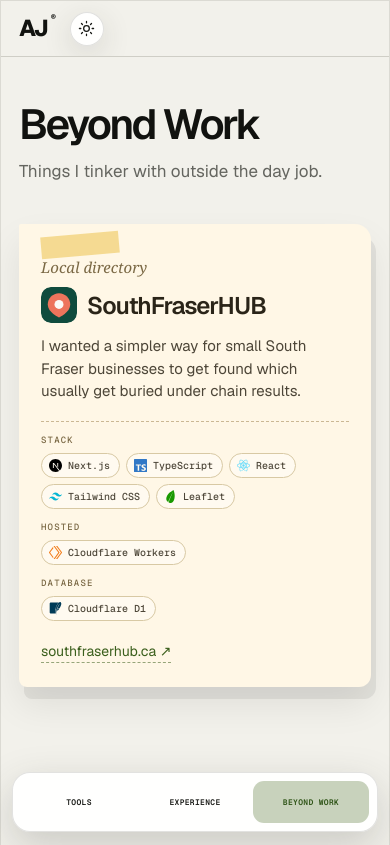
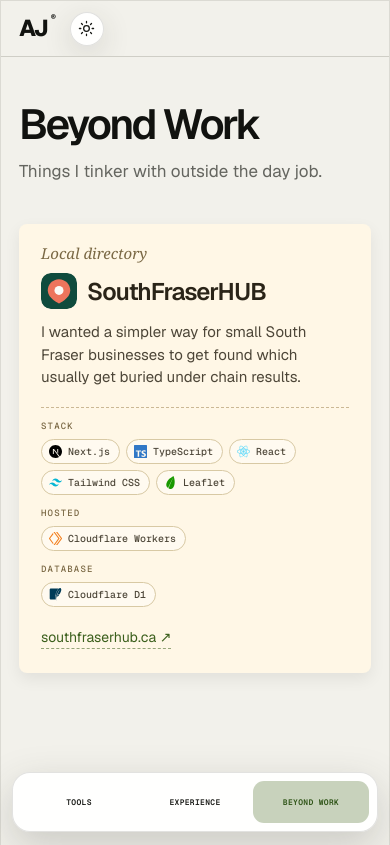
Before and after one commit to ajadversalo/ajshub, a Next.js app: page /beyond-work in a window 390 px wide. Built offline with nearby package versions, Linux system fonts and the light colour scheme.

Commit message:
Refactor beyond-card styles for improved layout and hover effects. Adjust padding, border-radius, and box-shadow for enhanced visual consistency across themes.

```diff
--- a/app/globals.css
+++ b/app/globals.css
@@ -133,10 +133,9 @@
 .beyond-intro h1 { margin: 0 0 14px; font-size: clamp(42px, 7vw, 76px); line-height: .95; letter-spacing: -.06em; font-weight: 550; }
 .beyond-intro p { margin: 0; max-width: 34ch; color: var(--muted); font-size: 17px; line-height: 1.5; }
 .beyond-board { display: grid; grid-template-columns: repeat(auto-fill, minmax(280px, 360px)); gap: 42px 36px; align-items: start; }
-.beyond-card { display: grid; grid-template-columns: minmax(0, 1fr); gap: 12px; min-width: 0; width: 100%; max-width: 100%; min-height: 240px; padding: 36px 22px 24px; overflow: hidden; background: #fff7e6; color: #2a2418; border-radius: 2px 16px 12px 8px; box-shadow: 5px 12px 0 #11120f12, 0 18px 36px #11120f14; transform: rotate(-1.6deg); position: relative; transition: transform .28s ease, box-shadow .28s ease; }
+.beyond-card { display: grid; grid-template-columns: minmax(0, 1fr); gap: 12px; min-width: 0; width: 100%; max-width: 100%; min-height: 240px; padding: 22px 22px 24px; overflow: hidden; background: #fff7e6; color: #2a2418; border-radius: 8px; box-shadow: 0 6px 16px #11120f12; position: relative; transition: transform .28s ease, box-shadow .28s ease; }
 .beyond-card > * { min-width: 0; max-width: 100%; }
-.beyond-card:before { content: ""; position: absolute; top: 10px; left: 22px; width: 78px; height: 22px; background: #efc85a99; transform: rotate(-5deg); pointer-events: none; }
-.beyond-card:hover, .beyond-card:focus-visible { transform: rotate(.5deg) translateY(-6px); box-shadow: 7px 18px 0 #11120f10, 0 24px 48px #11120f18; }
+.beyond-card:hover, .beyond-card:focus-visible { transform: translateY(-3px); box-shadow: 0 10px 22px #11120f16; }
 .beyond-card:focus-visible { outline: 2px solid #4b741f; outline-offset: 8px; }
 .beyond-card-kind { color: #7a6844; font: italic 15px/1 Georgia, serif; }
 .beyond-card h2 { display: flex; align-items: center; gap: 10px; margin: 0; font-size: clamp(24px, 2.6vw, 32px); line-height: 1.05; letter-spacing: -.04em; font-weight: 600; }
@@ -151,8 +150,8 @@
 .beyond-facts li { display: inline-flex; align-items: center; gap: 6px; max-width: 100%; padding: 5px 9px 5px 7px; border: 1px solid #d8c9a4; border-radius: 100px; background: #fffaf0; color: #4d4638; font: 500 10px var(--font-mono), monospace; overflow-wrap: anywhere; }
 .beyond-facts li img { width: 13px; height: 13px; object-fit: contain; flex: 0 0 auto; }
 .beyond-facts li img.tech-icon-light { filter: none; }
-:root[data-theme="dark"] .beyond-card { background: #1c1b16; color: #f3efe4; box-shadow: 0 16px 40px #0007; }
-:root[data-theme="dark"] .beyond-card:before { background: #c9a22766; }
+:root[data-theme="dark"] .beyond-card { background: #1c1b16; color: #f3efe4; box-shadow: 0 6px 16px #0005; }
+:root[data-theme="dark"] .beyond-card:hover, :root[data-theme="dark"] .beyond-card:focus-visible { box-shadow: 0 10px 22px #0006; }
 :root[data-theme="dark"] .beyond-card-kind { color: #c4b48a; }
 :root[data-theme="dark"] .beyond-card p { color: #c5bfb0; }
 :root[data-theme="dark"] .beyond-card-link { color: #b8ea74; border-bottom-color: #b8ea7488; }
@@ -213,8 +212,8 @@
 .product-record:hover { border-color: color-mix(in srgb, var(--accent) 65%, #8d8c85); box-shadow: 0 18px 45px color-mix(in srgb, var(--accent) 12%, #0002); }
 .product-record:hover:before { height: 9px; }
 .product-record:hover:after { transform: translate(-8px, 8px) scale(1.08); }
-.product-record-watermark { position: absolute; right: -18px; bottom: -22px; z-index: -1; width: min(42%, 180px); height: auto; border-radius: 18px; opacity: .07; filter: grayscale(1); pointer-events: none; user-select: none; transition: transform .55s cubic-bezier(.2,.8,.2,1), opacity .35s ease; }
-.product-record:hover .product-record-watermark { opacity: .12; transform: translate(-10px, -9px) rotate(-3deg) scale(1.08); }
+.product-record-watermark { position: absolute; right: -18px; bottom: -22px; z-index: -1; width: min(42%, 180px); height: auto; border-radius: 18px; opacity: .07; filter: grayscale(1); pointer-events: none; user-select: none; transition: transform .45s cubic-bezier(.2,.8,.2,1), opacity .35s ease; }
+.product-record:hover .product-record-watermark { opacity: .12; transform: translate(-8px, -8px) scale(1.08); }
 .company-1 .product-record:nth-child(8n + 1) { --accent: #3f7fdf; }.company-1 .product-record:nth-child(8n + 2) { --accent: #398fdc; }.company-1 .product-record:nth-child(8n + 3) { --accent: #32a0d5; }.company-1 .product-record:nth-child(8n + 4) { --accent: #2dacca; }.company-1 .product-record:nth-child(8n + 5) { --accent: #36b9ad; }.company-1 .product-record:nth-child(8n + 6) { --accent: #49bf8d; }.company-1 .product-record:nth-child(8n + 7) { --accent: #68c873; }.company-1 .product-record:nth-child(8n) { --accent: #8dcc62; }
 .company-2 .product-record:nth-child(7n + 1) { --accent: #3f7fdf; }.company-2 .product-record:nth-child(7n + 2) { --accent: #3895da; }.company-2 .product-record:nth-child(7n + 3) { --accent: #2fa7cf; }.company-2 .product-record:nth-child(7n + 4) { --accent: #32b5b7; }.company-2 .product-record:nth-child(7n + 5) { --accent: #45bf99; }.company-2 .product-record:nth-child(7n + 6) { --accent: #64c77b; }.company-2 .product-record:nth-child(7n) { --accent: #8dcc62; }
 .company-3 .product-record { --accent: #3f7fdf; }
@@ -257,8 +256,7 @@
   .beyond { padding: 48px 0 120px; }
   .beyond-intro { margin-bottom: 40px; }
   .beyond-board { grid-template-columns: 1fr; }
-  .beyond-card { transform: none; min-height: 0; }
-  .beyond-card:hover, .beyond-card:focus-visible { transform: translateY(-4px); }
+  .beyond-card { min-height: 0; }
 }
 @media (max-width: 560px) {
   body { padding: 0; background: #070806; }
```
